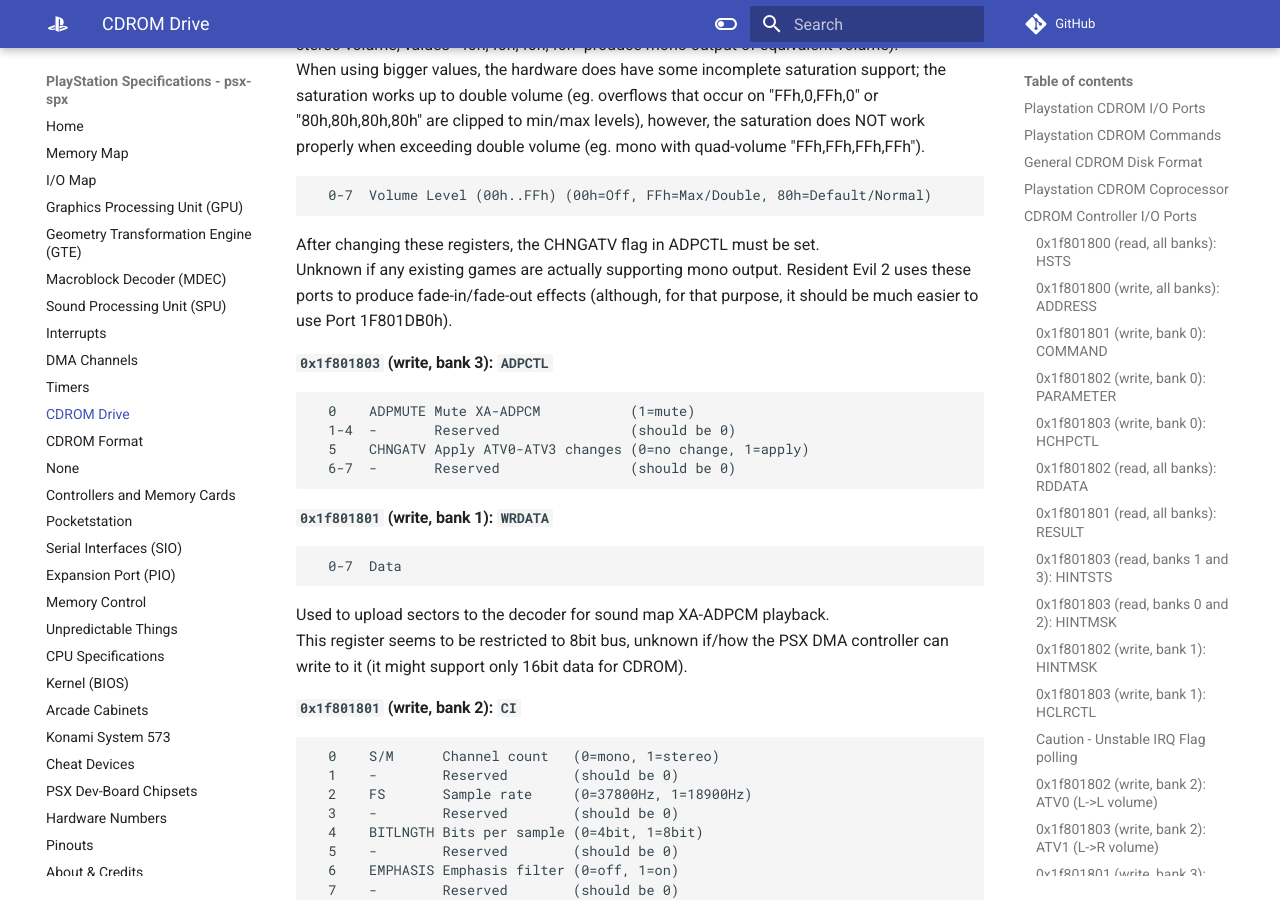
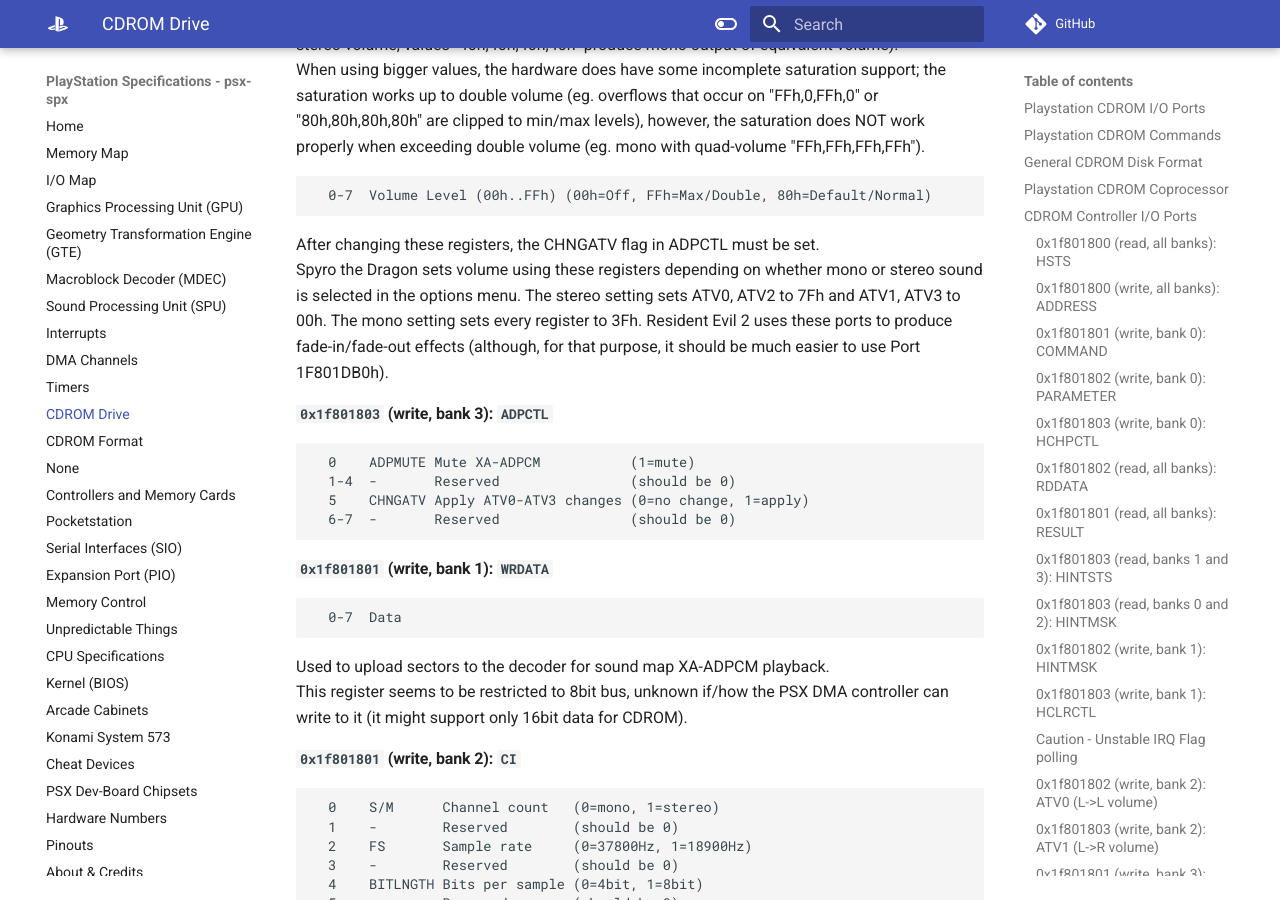
Before and after one commit to psx-spx/psx-spx.github.io, an MkDocs documentation site: the page built from docs/cdromdrive.md, in a window 1280 px wide and 900 px high, scrolled down 5580 px. Built offline with MkDocs 1.6.1 and Material for MkDocs 9.7.7, drawn with Linux system fonts in a browser that asks for light colours; comment, search, counter and statistics services are not loaded.

Commit message:
Spyro uses the ATV0-3 registers for mono

````diff
--- a/docs/cdromdrive.md
+++ b/docs/cdromdrive.md
@@ -240,7 +240,7 @@ quad-volume "FFh,FFh,FFh,FFh").<br/>
   0-7  Volume Level (00h..FFh) (00h=Off, FFh=Max/Double, 80h=Default/Normal)
 ```
 After changing these registers, the CHNGATV flag in ADPCTL must be set.<br/>
-Unknown if any existing games are actually supporting mono output. Resident
+Spyro the Dragon sets volume using these registers depending on whether mono or stereo sound is selected in the options menu. The stereo setting sets ATV0, ATV2 to 7Fh and ATV1, ATV3 to 00h. The mono setting sets every register to 3Fh. Resident
 Evil 2 uses these ports to produce fade-in/fade-out effects (although, for that
 purpose, it should be much easier to use Port 1F801DB0h).<br/>
 
````
